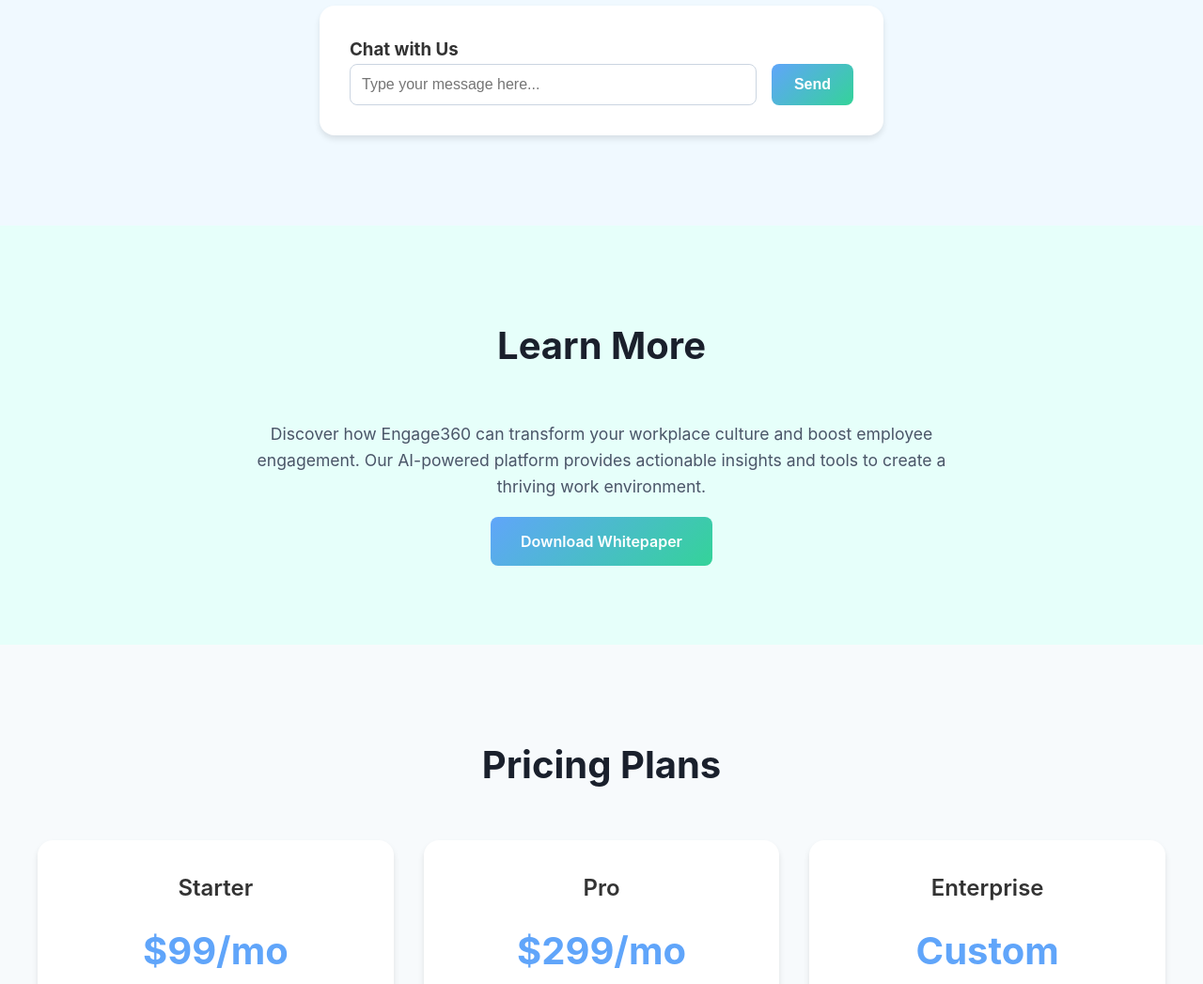
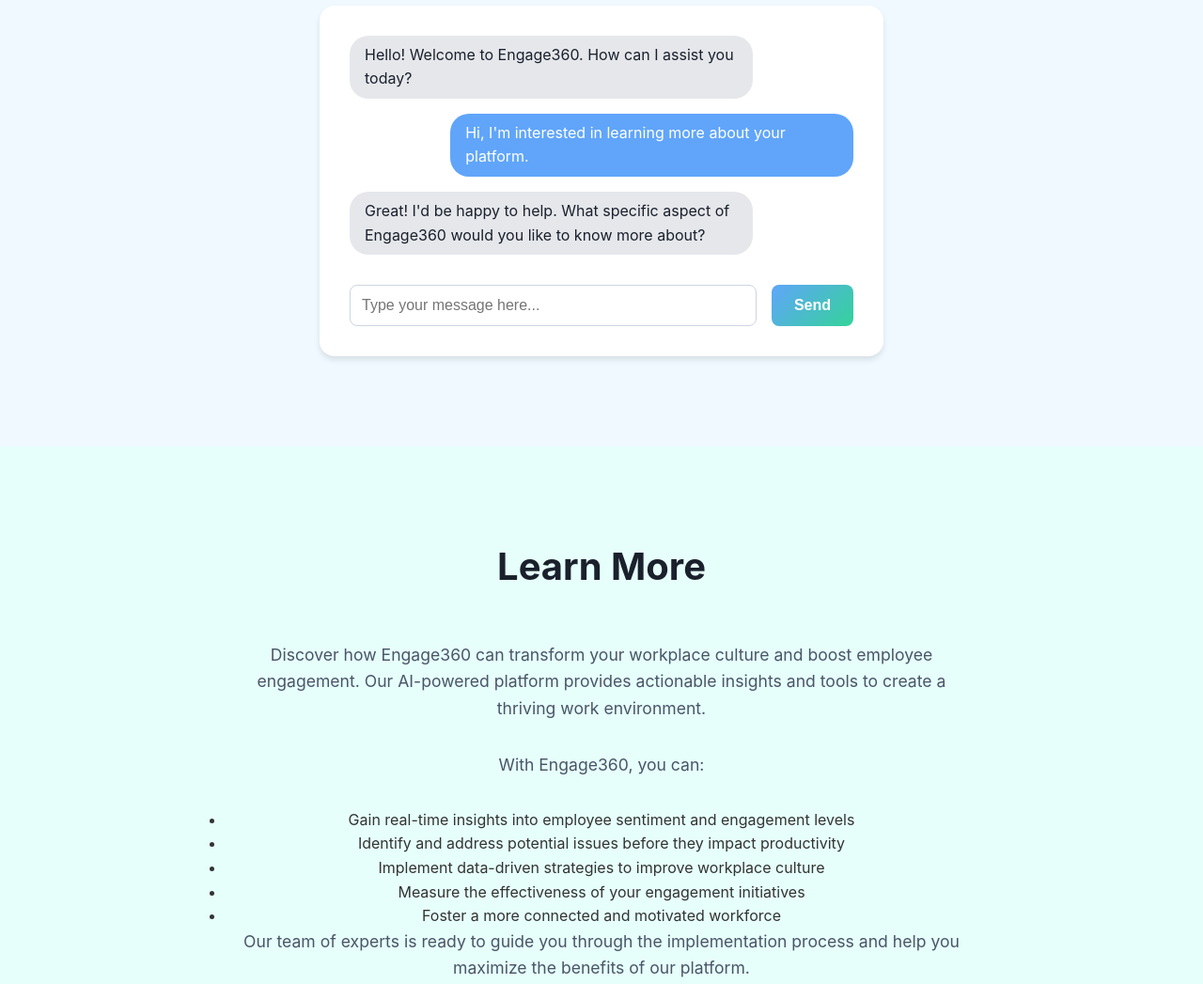
Before and after one commit to HungryGopnik/engage360, a plain HTML site: page index.html in a window 1280 px wide. Shown: the part 3140-4187 px from the top of the page at 94% size. Drawn offline with Linux system fonts and the light colour scheme.

Commit message:
Update index.html

```diff
--- a/index.html
+++ b/index.html
@@ -277,6 +277,31 @@
             padding: 2rem;
         }
 
+        .chat-messages {
+            max-height: 300px;
+            overflow-y: auto;
+            margin-bottom: 1rem;
+        }
+
+        .message {
+            margin-bottom: 1rem;
+            padding: 0.5rem 1rem;
+            border-radius: 20px;
+            max-width: 80%;
+        }
+
+        .message.user {
+            background-color: #60a5fa;
+            color: white;
+            align-self: flex-end;
+            margin-left: auto;
+        }
+
+        .message.bot {
+            background-color: #e5e7eb;
+            color: #1a202c;
+        }
+
         .chat-form {
             display: flex;
             gap: 1rem;
@@ -466,6 +491,9 @@
             color: #60a5fa;
         }
 
+        : #60a5fa;
+        }
+
         @media (max-width: 768px) {
             .hero-title {
                 font-size: 2.5rem;
@@ -486,7 +514,6 @@
         <a href="#" class="logo">Engage360</a>
         <div class="nav-links">
             <a href="#features">Features</a>
-
             <a href="#about">About</a>
             <a href="#testimonials">Testimonials</a>
             <a href="#pricing">Pricing</a>
@@ -581,7 +608,11 @@
     <section class="getting-started" id="get-started">
         <h2 class="section-title">Get Started</h2>
         <div class="chat-box">
-            <h3>Chat with Us</h3>
+            <div class="chat-messages">
+                <div class="message bot">Hello! Welcome to Engage360. How can I assist you today?</div>
+                <div class="message user">Hi, I'm interested in learning more about your platform.</div>
+                <div class="message bot">Great! I'd be happy to help. What specific aspect of Engage360 would you like to know more about?</div>
+            </div>
             <form class="chat-form">
                 <input type="text" class="chat-input" placeholder="Type your message here...">
                 <button type="submit" class="chat-submit">Send</button>
@@ -593,7 +624,15 @@
         <h2 class="section-title">Learn More</h2>
         <div class="learn-more-content">
             <p class="learn-more-description">Discover how Engage360 can transform your workplace culture and boost employee engagement. Our AI-powered platform provides actionable insights and tools to create a thriving work environment.</p>
-            <a href="#" class="cta-primary">Download Whitepaper</a>
+            <p class="learn-more-description">With Engage360, you can:</p>
+            <ul class="learn-more-list">
+                <li>Gain real-time insights into employee sentiment and engagement levels</li>
+                <li>Identify and address potential issues before they impact productivity</li>
+                <li>Implement data-driven strategies to improve workplace culture</li>
+                <li>Measure the effectiveness of your engagement initiatives</li>
+                <li>Foster a more connected and motivated workforce</li>
+            </ul>
+            <p class="learn-more-description">Our team of experts is ready to guide you through the implementation process and help you maximize the benefits of our platform.</p>
         </div>
     </section>
 
```
